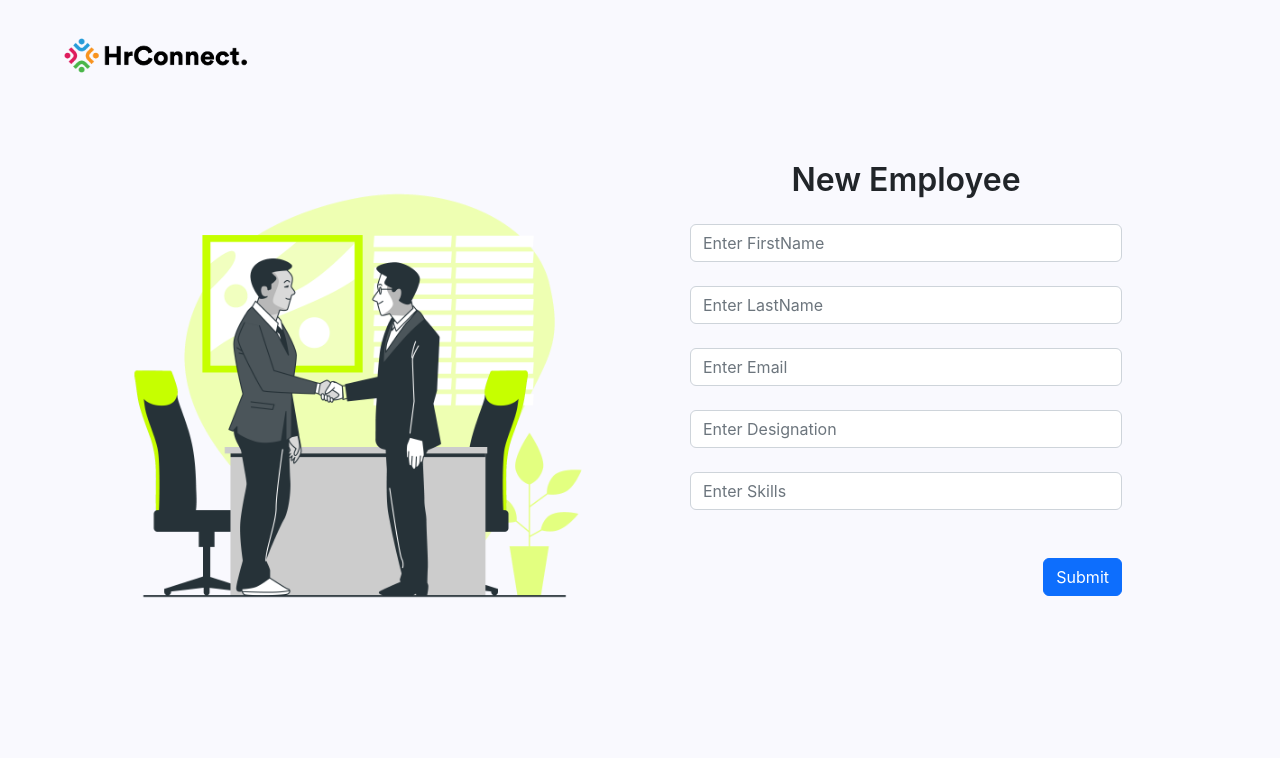
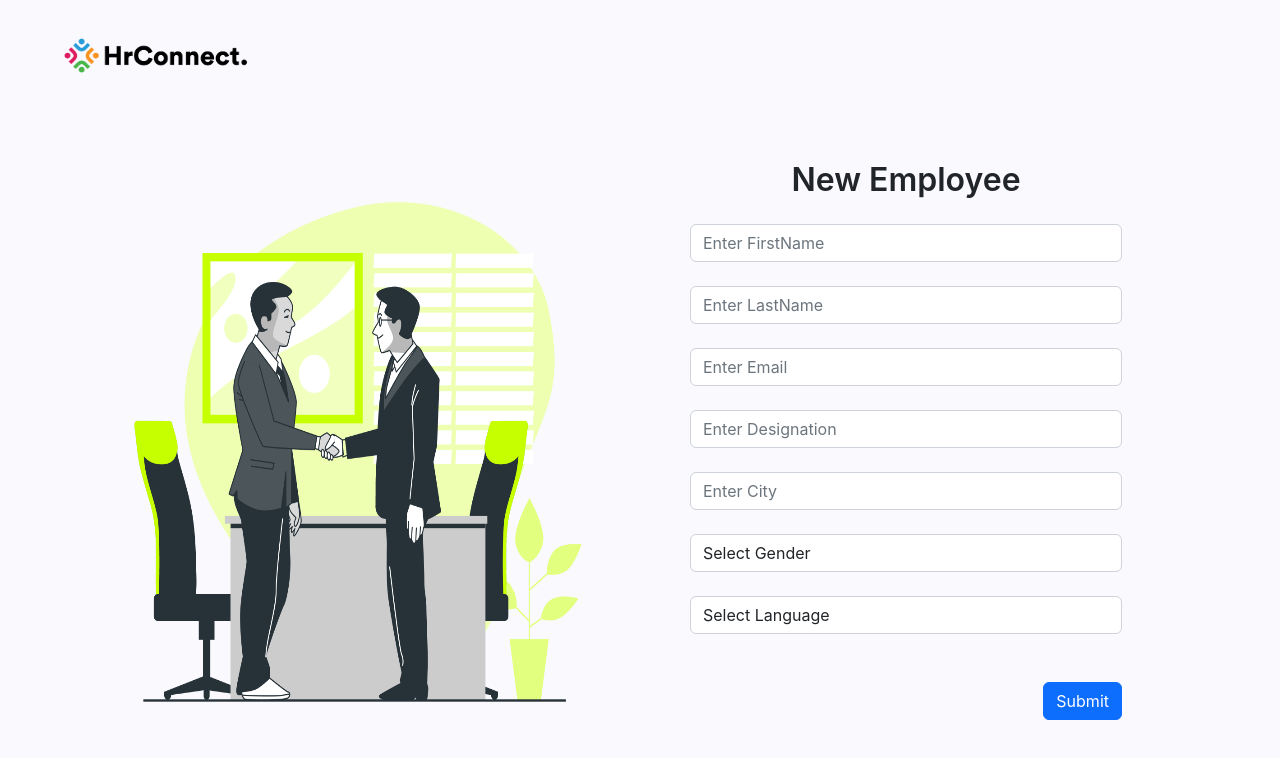
Before and after one commit to sharafath-ali/node-react-HR-Portal, a React (Create React App) app in the folder client/: page /AddEmployee in a window 1280 px wide. Shown: the top 758 px of the page. Built offline with nearby package versions, Linux system fonts and the light colour scheme; the HTML template or start-up script is replaced by a standard one.

Commit message:
adding more feild left

```diff
--- a/client/src/compoents/AddEmployee.tsx
+++ b/client/src/compoents/AddEmployee.tsx
@@ -9,14 +9,16 @@ import { useNavigate } from "react-router-dom";
 import { useState } from "react";
 import axios from "axios";
 
-export interface IAppProps {}
+export interface IAppProps { }
 
 export default function App(props: IAppProps) {
   const [email, setemail] = useState<string>("");
   const [first_name, setfirst_name] = useState<string>("");
   const [designation, setdesignation] = useState<string>("");
   const [last_name, setlast_name] = useState<string>("");
-
+  const [gender, setGender] = useState<string>("");
+  const [City, setCity] = useState<string>("")
+  const [language, setlanguage] = useState<string>("")
   const navigate = useNavigate();
 
   function Home() {
@@ -113,10 +115,40 @@ export default function App(props: IAppProps) {
                 <input
                   type="text"
                   className="form-control my-4"
-                  id="name"
-                  placeholder="Enter Skills"
-                  onChange={(e) => setfirst_name(e.target.value)}
+                  id="email"
+                  placeholder="Enter City"
+                  onChange={(e) => setCity(e.target.value)}
                 />
+              </div>
+
+              <div className="form-group">
+                <select
+                  className="form-control my-4"
+                  id="gender"
+                  value={gender}
+                  name="gender"
+                  onChange={(e) => setGender(e.target.value)}
+                >
+                  <option value="">Select Gender</option>
+                  <option value="Male">Male</option>
+                  <option value="Female">Female</option>
+                  <option value="Other">Other</option>
+                </select>
+              </div>
+
+              <div className="form-group">
+                <select
+                  className="form-control my-4"
+                  id="language"
+                  name="language"
+                  onChange={(e) => setlanguage(e.target.value)}
+                >
+                  <option value="">Select Language</option>
+                  <option value="English">English</option>
+                  <option value="Spanish">Spanish</option>
+                  <option value="French">French</option>
+                  <option value="German">German</option>
+                </select>
               </div>
 
               <button
```
